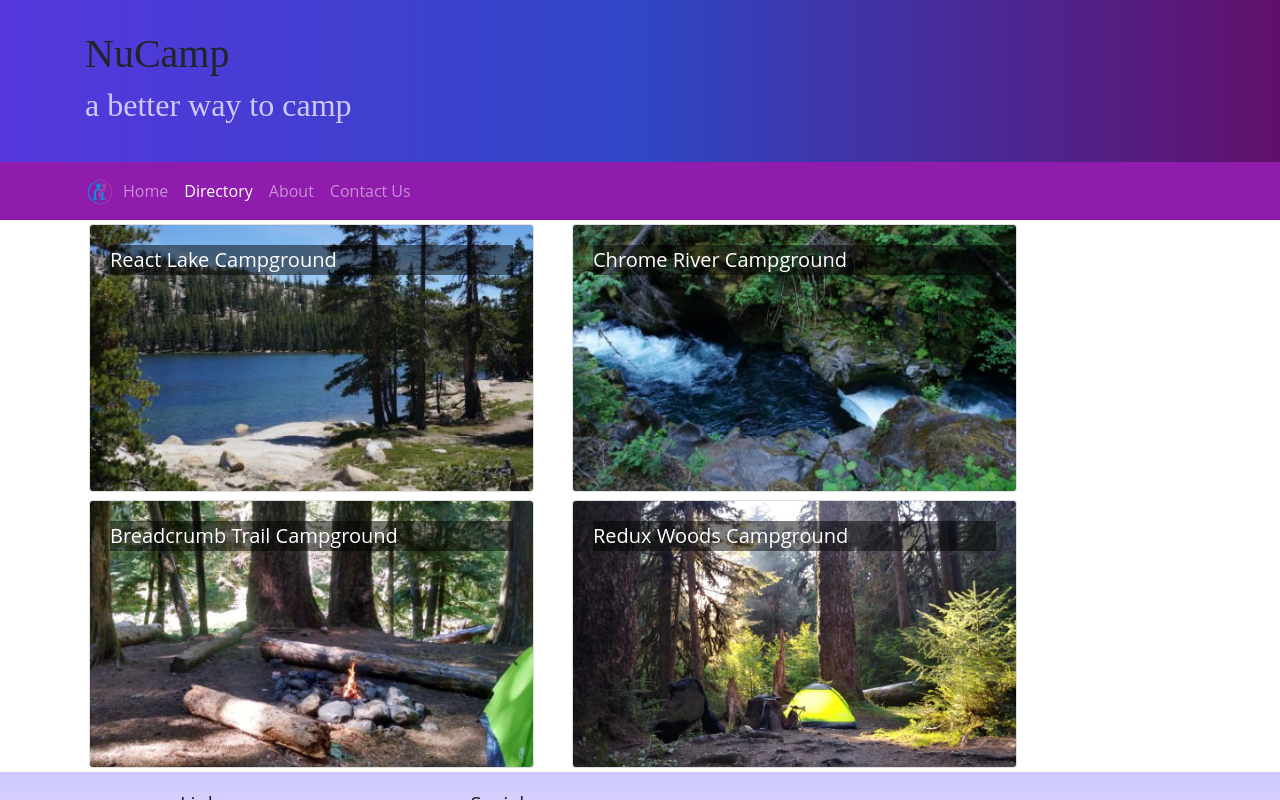
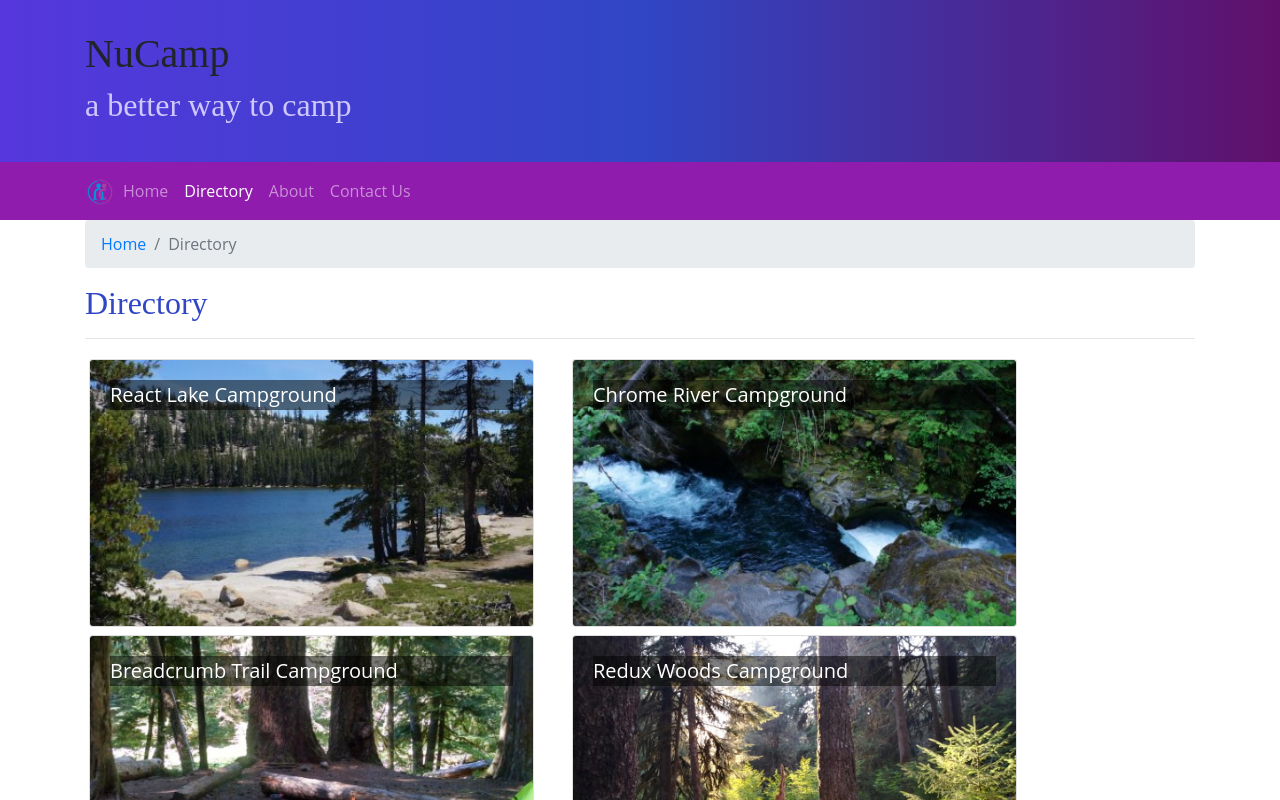
Before and after one commit to sean-birmingham/nucampsite-react, a React (Create React App) app: page /directory in a window 1280 px wide. Shown: the top 800 px of the page. Built offline with nearby package versions, Linux system fonts and the light colour scheme; the HTML template or start-up script is replaced by a standard one.

Commit message:
added breadcrumbs to components

```diff
--- a/src/components/CampsiteInfoComponent.js
+++ b/src/components/CampsiteInfoComponent.js
@@ -1,5 +1,14 @@
 import React from 'react';
-import { Card, CardImg, CardText, CardBody, CardTitle } from 'reactstrap';
+import {
+  Card,
+  CardImg,
+  CardText,
+  CardBody,
+  CardTitle,
+  Breadcrumb,
+  BreadcrumbItem
+} from 'reactstrap';
+import { Link } from 'react-router-dom';
 
 function RenderCampsite({ campsite }) {
   return (
@@ -7,7 +16,6 @@
       <Card>
         <CardImg top src={campsite.image} alt={campsite.name} />
         <CardBody>
-          <CardTitle>{campsite.name}</CardTitle>
           <CardText>{campsite.description}</CardText>
         </CardBody>
       </Card>
@@ -44,6 +52,18 @@
     return (
       <div className='container'>
         <div className='row'>
+          <div className='col'>
+            <Breadcrumb>
+              <BreadcrumbItem>
+                <Link to='/directory'>Directory</Link>
+              </BreadcrumbItem>
+              <BreadcrumbItem active>{campsite.name}</BreadcrumbItem>
+            </Breadcrumb>
+            <h2>{campsite.name}</h2>
+            <hr />
+          </div>
+        </div>
+        <div className='row'>
           <RenderCampsite campsite={campsite} />
           <RenderComments comments={comments} />
         </div>
--- a/src/components/ContactComponent.js
+++ b/src/components/ContactComponent.js
@@ -1,10 +1,18 @@
 import React from 'react';
+import { Breadcrumb, BreadcrumbItem } from 'reactstrap';
+import { Link } from 'react-router-dom';
 
 const Contact = (props) => {
   return (
     <div className='container'>
       <div className='row'>
         <div className='col'>
+          <Breadcrumb>
+            <BreadcrumbItem>
+              <Link to='/home'>Home</Link>
+            </BreadcrumbItem>
+            <BreadcrumbItem active>Contact Us</BreadcrumbItem>
+          </Breadcrumb>
           <h2>Contact Us</h2>
           <hr />
         </div>
--- a/src/components/DirectoryComponent.js
+++ b/src/components/DirectoryComponent.js
@@ -1,5 +1,12 @@
 import React from 'react';
-import { Card, CardImg, CardImgOverlay, CardTitle } from 'reactstrap';
+import {
+  Card,
+  CardImg,
+  CardImgOverlay,
+  CardTitle,
+  Breadcrumb,
+  BreadcrumbItem
+} from 'reactstrap';
 import { Link } from 'react-router-dom';
 
 function RenderDirectoryItem({ campsite }) {
@@ -26,6 +33,18 @@
 
   return (
     <div className='container'>
+      <div className='row'>
+        <div className='col'>
+          <Breadcrumb>
+            <BreadcrumbItem>
+              <Link to='/home'>Home</Link>
+            </BreadcrumbItem>
+            <BreadcrumbItem active>Directory</BreadcrumbItem>
+          </Breadcrumb>
+          <h2>Directory</h2>
+          <hr />
+        </div>
+      </div>
       <div className='row'>{directory}</div>
     </div>
   );
```
